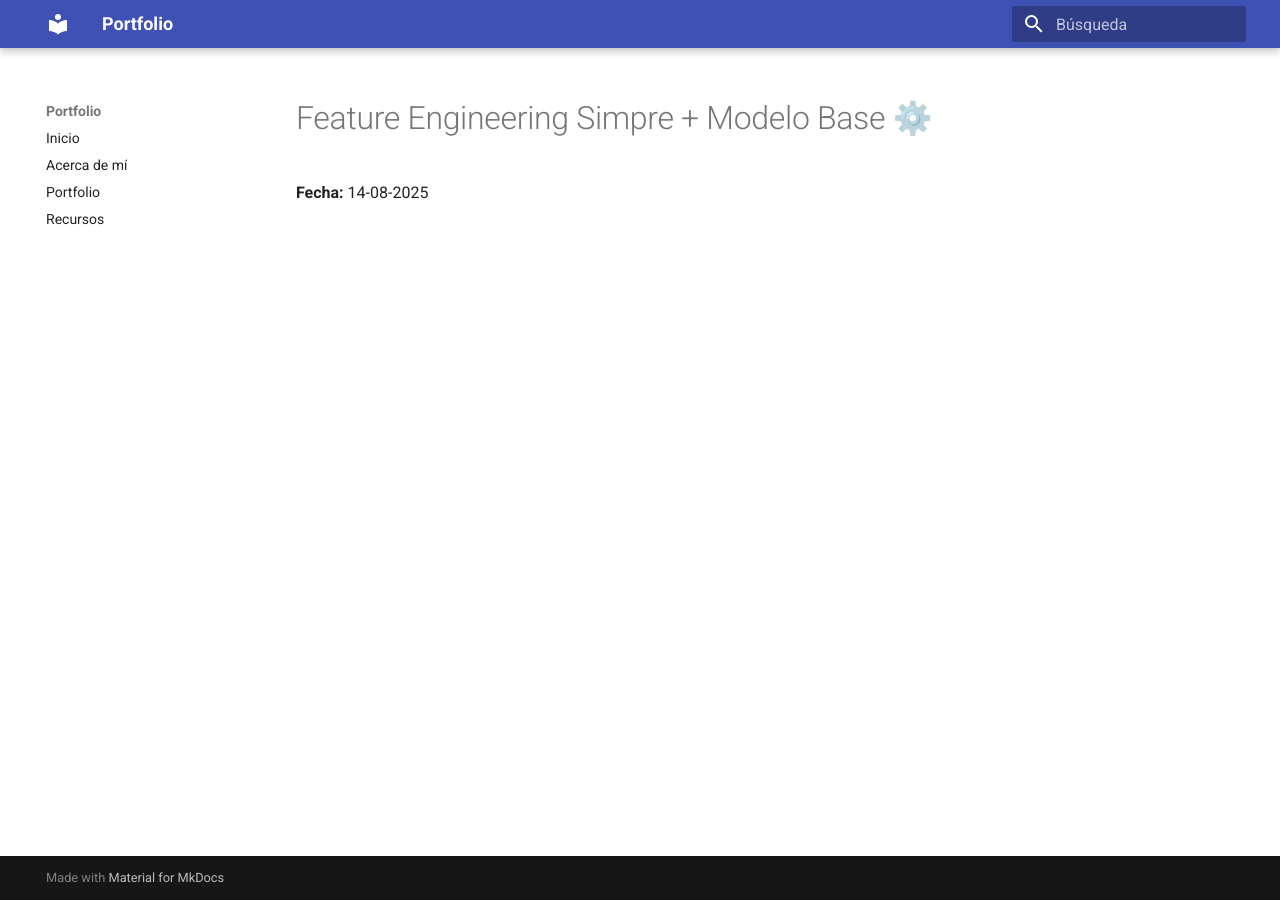
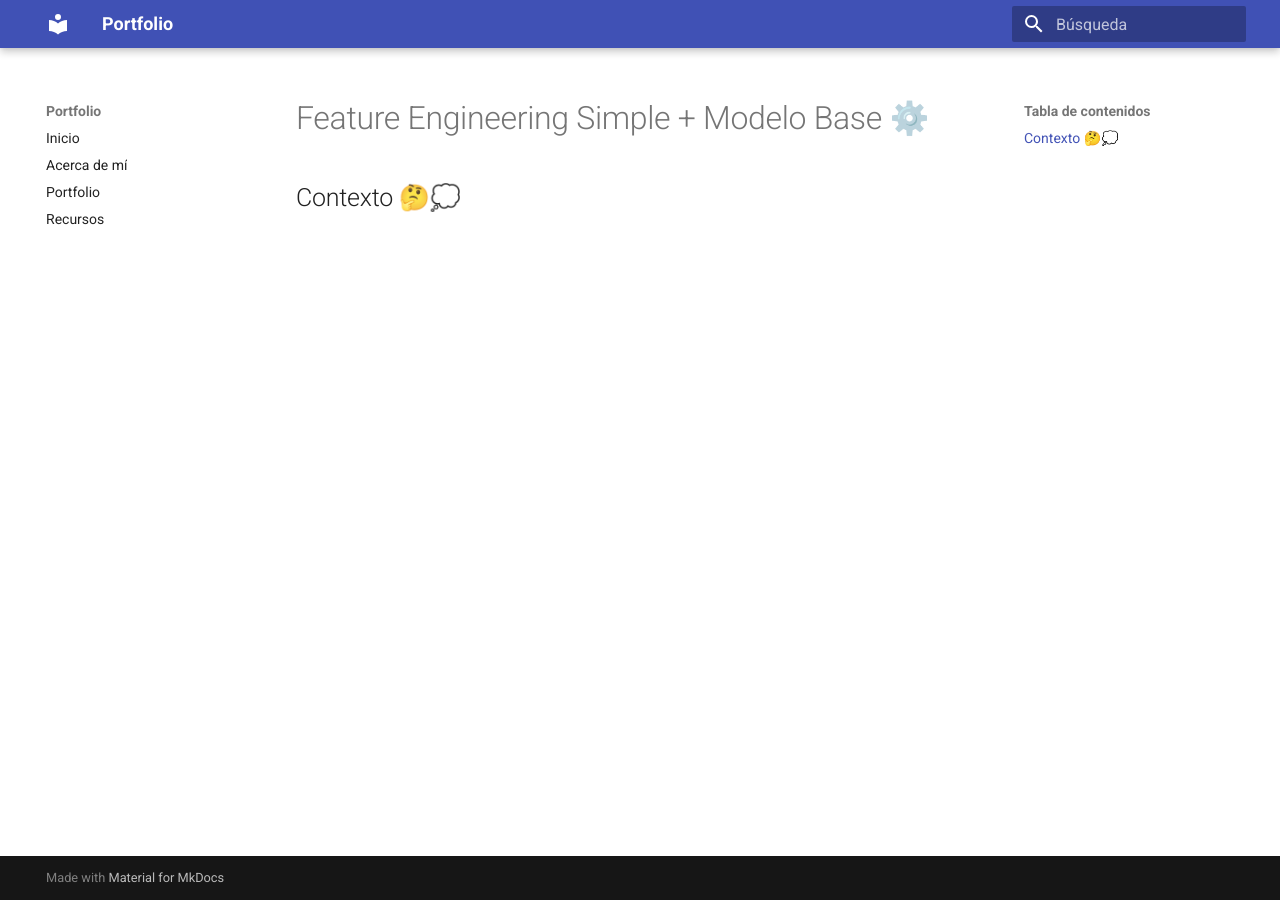
Before and after one commit to iaravitabar/ia-portafolio, an MkDocs documentation site: the page built from docs/portfolio/FeatureE.md, in a window 1280 px wide. Built offline with MkDocs 1.6.1 and Material for MkDocs 9.7.7, drawn with Linux system fonts in a browser that asks for light colours.

Commit message:
Update FeatureE.md

```diff
--- a/docs/portfolio/FeatureE.md
+++ b/docs/portfolio/FeatureE.md
@@ -1,2 +1,10 @@
-# Feature Engineering Simpre + Modelo Base ⚙️
-**Fecha:** 14-08-2025
+---
+title: "Featrure Engineering Simple + Modelo Base ⚙️"
+date: 12-08-2025
+---
+
+# Feature Engineering Simple + Modelo Base ⚙️
+
+
+
+## Contexto 🤔💭
```
